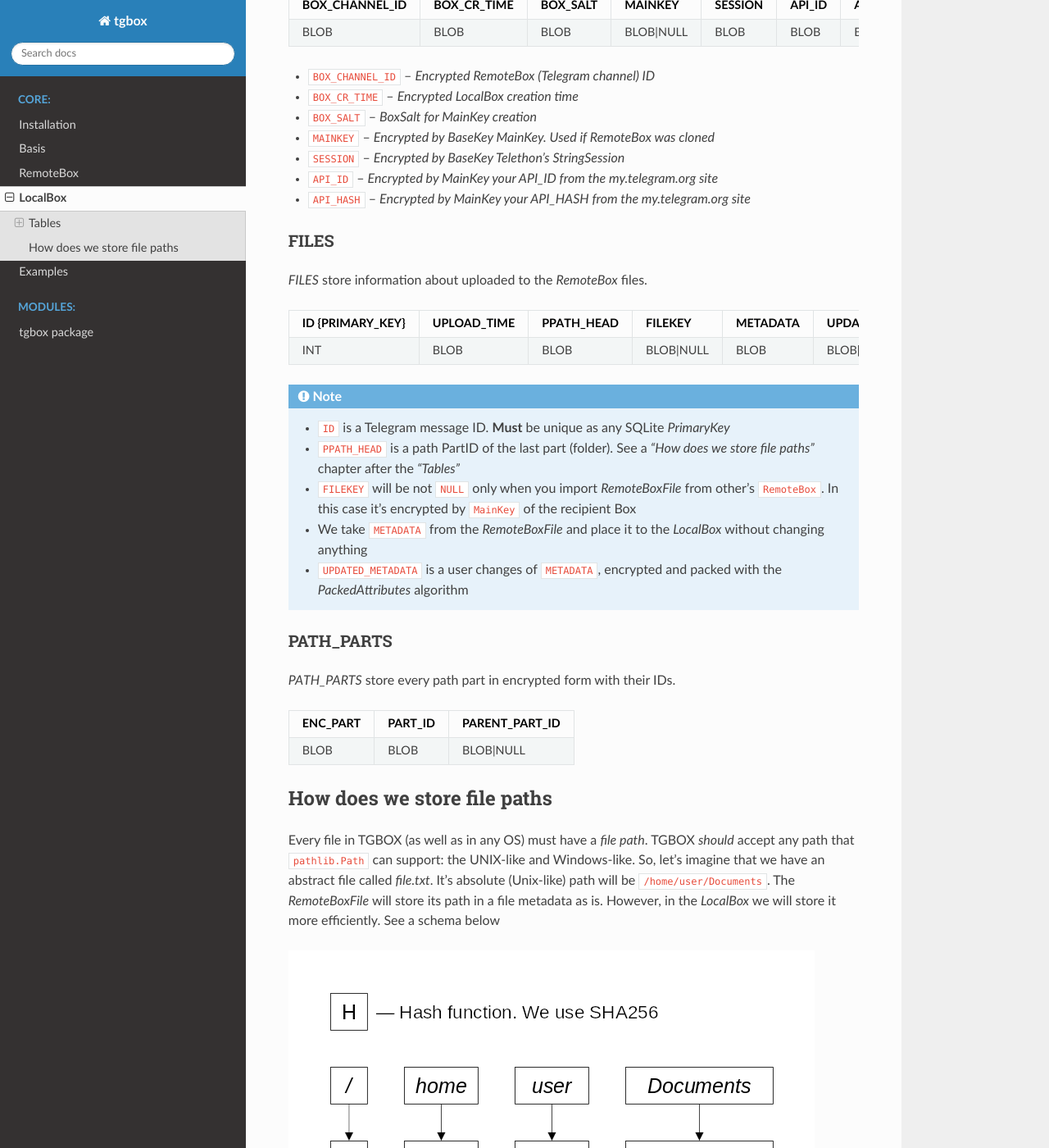
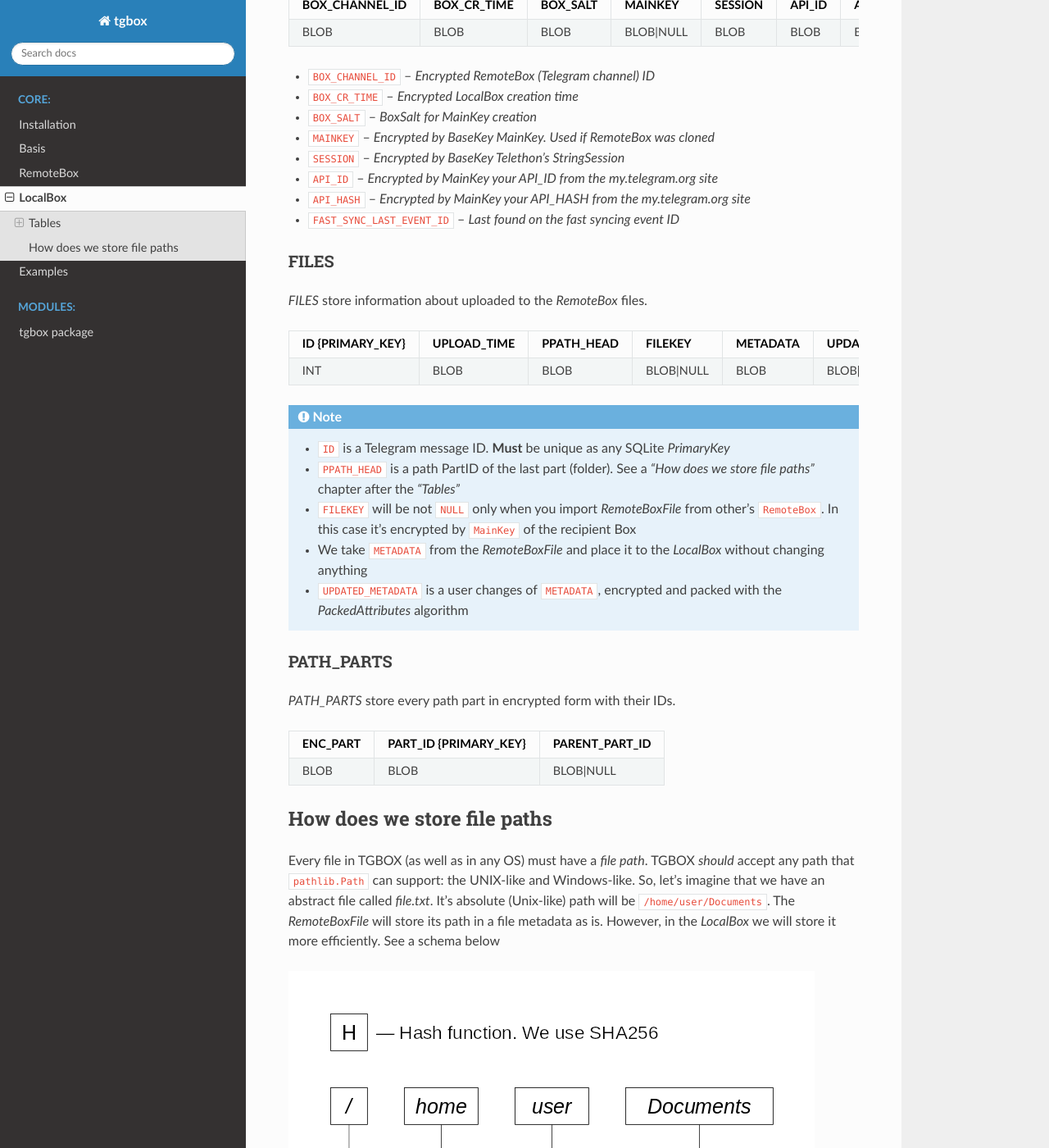
Before and after one commit to NonProjects/tgbox, a Sphinx documentation site: the page built from docs/localbox.rst, in a window 1280 px wide and 1400 px high, scrolled down 570 px. Shown: the whole window at 82% size. Built offline with Sphinx 7.4.7 and the Read the Docs theme 2.0.0, drawn with Linux system fonts in a browser that asks for light colours.

Commit message:
Update docs/localbox.rst

```diff
--- a/docs/localbox.rst
+++ b/docs/localbox.rst
@@ -16,11 +16,11 @@
 
 *BOX_DATA* store information about *Box*, *Session*, etc.
 
-============== =========== ======== ========= ======= ====== ========
-BOX_CHANNEL_ID BOX_CR_TIME BOX_SALT MAINKEY   SESSION API_ID API_HASH
-============== =========== ======== ========= ======= ====== ========
-BLOB           BLOB        BLOB     BLOB|NULL BLOB    BLOB   BLOB
-============== =========== ======== ========= ======= ====== ========
+============== =========== ======== ========= ======= ====== ======== =======================
+BOX_CHANNEL_ID BOX_CR_TIME BOX_SALT MAINKEY   SESSION API_ID API_HASH FAST_SYNC_LAST_EVENT_ID
+============== =========== ======== ========= ======= ====== ======== =======================
+BLOB           BLOB        BLOB     BLOB|NULL BLOB    BLOB   BLOB     BLOB
+============== =========== ======== ========= ======= ====== ======== =======================
 
 - ``BOX_CHANNEL_ID`` -- *Encrypted RemoteBox (Telegram channel) ID*
 - ``BOX_CR_TIME`` -- *Encrypted LocalBox creation time*
@@ -29,6 +29,7 @@
 - ``SESSION`` -- *Encrypted by BaseKey Telethon's StringSession*
 - ``API_ID`` -- *Encrypted by MainKey your API_ID from the my.telegram.org site*
 - ``API_HASH`` -- *Encrypted by MainKey your API_HASH from the my.telegram.org site*
+- ``FAST_SYNC_LAST_EVENT_ID`` -- *Last found on the fast syncing event ID*
 
 FILES
 ^^^^^
@@ -53,11 +54,11 @@
 
 *PATH_PARTS* store every path part in encrypted form with their IDs.
 
-======== ======= ==============
-ENC_PART PART_ID PARENT_PART_ID
-======== ======= ==============
-BLOB     BLOB    BLOB|NULL
-======== ======= ==============
+======== ===================== ==============
+ENC_PART PART_ID {PRIMARY_KEY} PARENT_PART_ID
+======== ===================== ==============
+BLOB     BLOB                  BLOB|NULL
+======== ===================== ==============
 
 How does we store file paths
 ----------------------------
```
